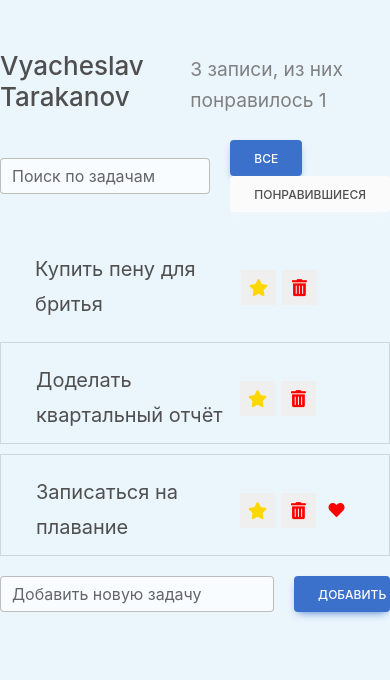
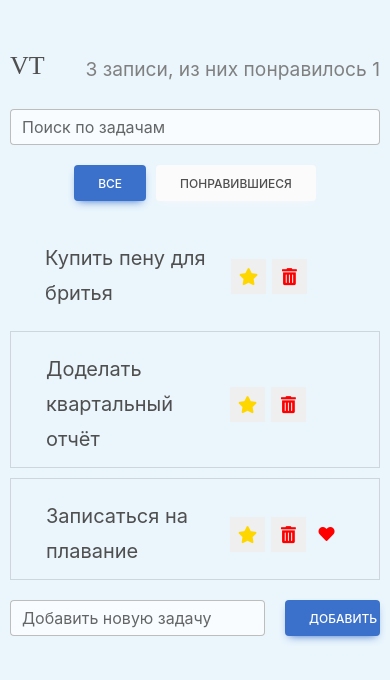
Before and after one commit to Proskurlyansky/reactProject, a React app: page / in a window 390 px wide. Built offline with nearby package versions, Linux system fonts and the light colour scheme.

Commit message:
add adaptive style

```diff
--- a/src/components/addItem/addItem.css
+++ b/src/components/addItem/addItem.css
@@ -1,5 +1,5 @@
 .formAddItem {
-  margin-top: 20px;
+  margin: 20px 0;
   display: flex;
 }
 
--- a/src/components/app/app.css
+++ b/src/components/app/app.css
@@ -16,3 +16,15 @@
   justify-content: space-between;
   align-items: center;
 }
+
+@media (max-width: 768px) {
+  .app {
+    margin: 0 10px;
+  }
+}
+
+@media (max-width: 575px) {
+  .appSearchPanel {
+    flex-direction: column;
+  }
+}
--- a/src/components/headerTitle/headerTitle.css
+++ b/src/components/headerTitle/headerTitle.css
@@ -1,3 +1,4 @@
 h1 {
   font-size: 26px !important;
+  font-family: 'Allison';
 }
--- a/src/components/headerTitle/headerTitle.js
+++ b/src/components/headerTitle/headerTitle.js
@@ -2,7 +2,13 @@ import React from 'react';
 import './headerTitle.css';
 
 const Title = () => {
-  return <h1>Vyacheslav Tarakanov</h1>
+  const widthClient = document.body.clientWidth;
+  if(widthClient > 575) {
+    return <h1>Vyacheslav Tarakanov</h1>
+  } else {
+    return <h1>VT</h1>
+  }
+
 };
 
 export default Title;
--- a/src/components/searchPanel/searchPanel.css
+++ b/src/components/searchPanel/searchPanel.css
@@ -8,3 +8,11 @@
 .inputSearch {
   background-color: rgba(255,255,255, .7 ) !important;
 }
+
+@media (max-width: 575px) {
+  .appSearchPanel .form-outline {
+    margin-right: 0;
+    width: 100%;
+    margin-bottom: 20px;
+  }
+}
--- a/src/index.css
+++ b/src/index.css
@@ -2,7 +2,7 @@ body {
   margin: 50px 0 0 0;
   padding: 0;
   font-family: -apple-system, BlinkMacSystemFont, "Segoe UI", "Roboto", "Oxygen",
-    "Ubuntu", "Cantarell", "Fira Sans", "Droid Sans", "Helvetica Neue", "Helvetica", "Arial", sans-serif;
+    "Ubuntu", "Cantarell", "Fira Sans", "Droid Sans", "Helvetica Neue", "Helvetica",'Allison', "Arial", sans-serif;
   -webkit-font-smoothing: antialiased;
   -moz-osx-font-smoothing: grayscale;
   background-color: #eaf5fc;
```
